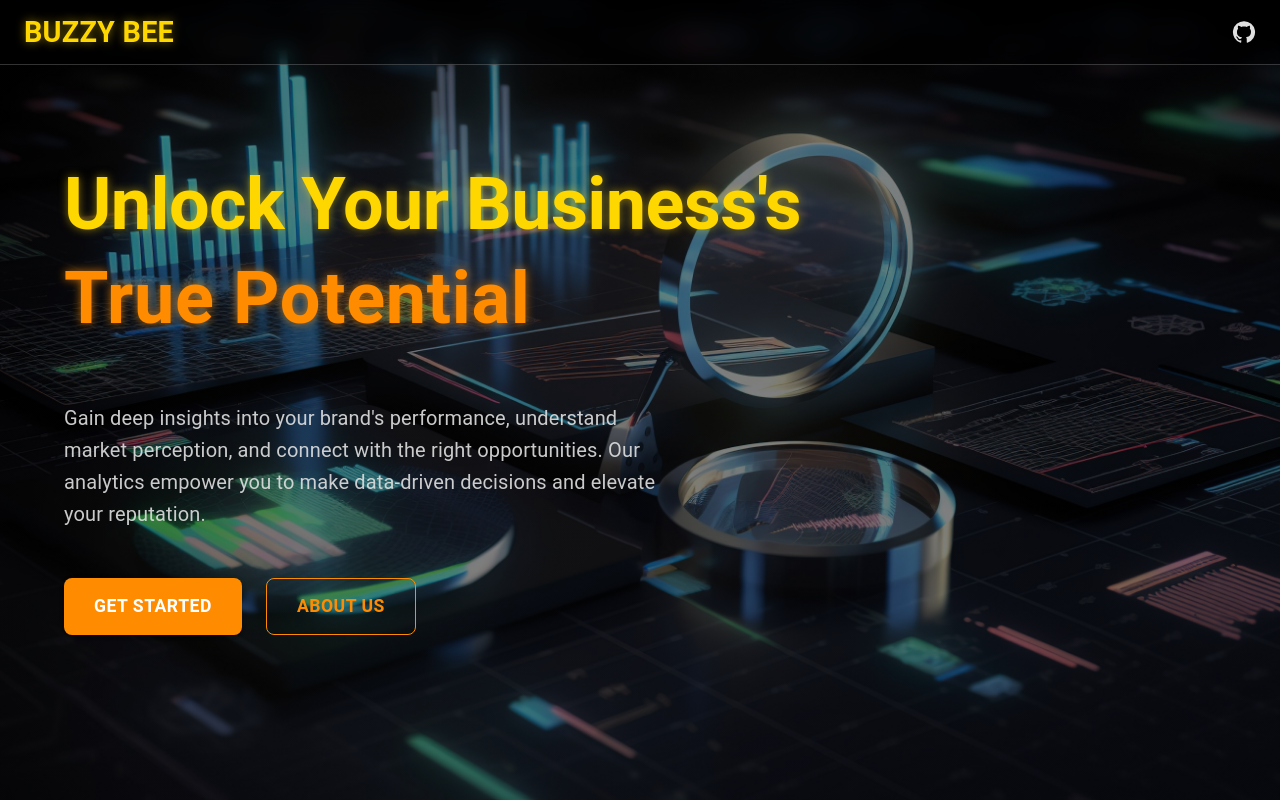
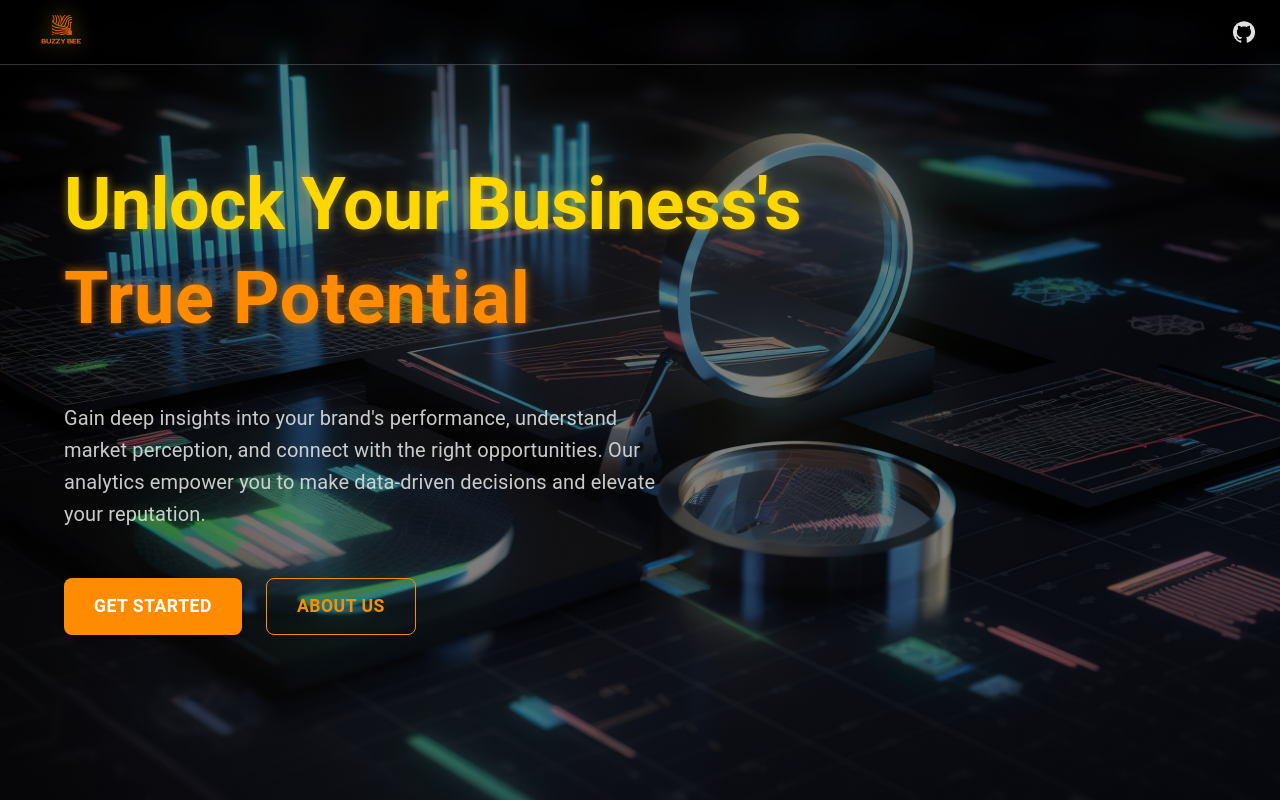
Before and after one commit to Jopra1/Buzzy-Bee-Reputation-Analyzer-Startup-Investor-Matching, a React (Create React App) app in the folder frontend/: page / in a window 1280 px wide. Built offline with nearby package versions, Linux system fonts and the light colour scheme; what i18n-iso-countries would draw is missing.

Commit message:
logo wogo

```diff
--- a/frontend/src/components/Header.jsx
+++ b/frontend/src/components/Header.jsx
@@ -3,7 +3,7 @@ import { Container, Grid, Link, Stack, Button, Typography, AppBar, Toolbar, Box,
 import { Menu as MenuIcon, Close, LinkedIn, GitHub, Email } from "@mui/icons-material";
 import { useNavigate } from "react-router-dom";
 import bgImage from "../assets/stock-bg.jpg";
-
+import bbLogo from "../assets/bb-logo.png"; // Replace with your BB logo image path
 
 // Import team member images
 import adhithyaImg from "../assets/adhithya.jpg"; // Replace with actual path
@@ -67,13 +67,24 @@ const Header = () => {
       >
         <Toolbar sx={{ justifyContent: "space-between" }}>
           <Box sx={{ display: 'flex', alignItems: 'center', gap: 2 }}>
-            <Typography variant="h6" color="#FFD700" sx={{
-              fontWeight: 'bold',
-              fontSize: '1.8rem',
-              textShadow: '0 0 10px rgba(255,215,0,0.5)'
-            }}>
-              BUZZY BEE
-            </Typography>
+            <img
+              src={bbLogo}
+              alt="BB Logo"
+              style={{
+                height: '60px',
+                width: 'auto',
+                filter: 'drop-shadow(0 0 10px rgba(255,215,0,0.5))',
+                transition: 'all 0.3s ease'
+              }}
+              onMouseOver={(e) => {
+                e.target.style.transform = 'scale(1.1)';
+                e.target.style.filter = 'drop-shadow(0 0 15px rgba(255,215,0,0.8))';
+              }}
+              onMouseOut={(e) => {
+                e.target.style.transform = 'scale(1)';
+                e.target.style.filter = 'drop-shadow(0 0 10px rgba(255,215,0,0.5))';
+              }}
+            />
           </Box>
           <Stack direction="row" spacing={2} alignItems="center">
             <MenuIcon sx={{ display: { xs: "block", md: "none" }, color: 'white' }} />
```
Also changed, not shown: frontend/src/assets/bb-logo.jpg (deleted), frontend/src/assets/bb-logo.png (added).
